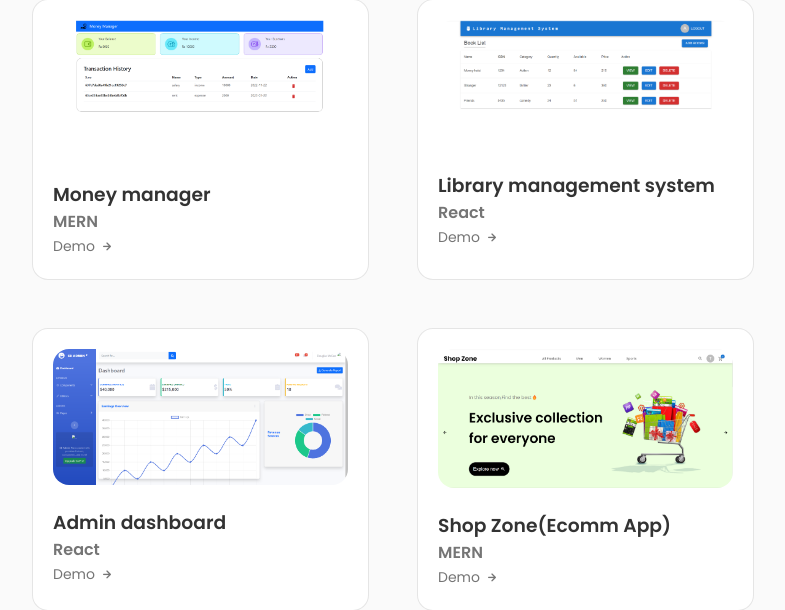
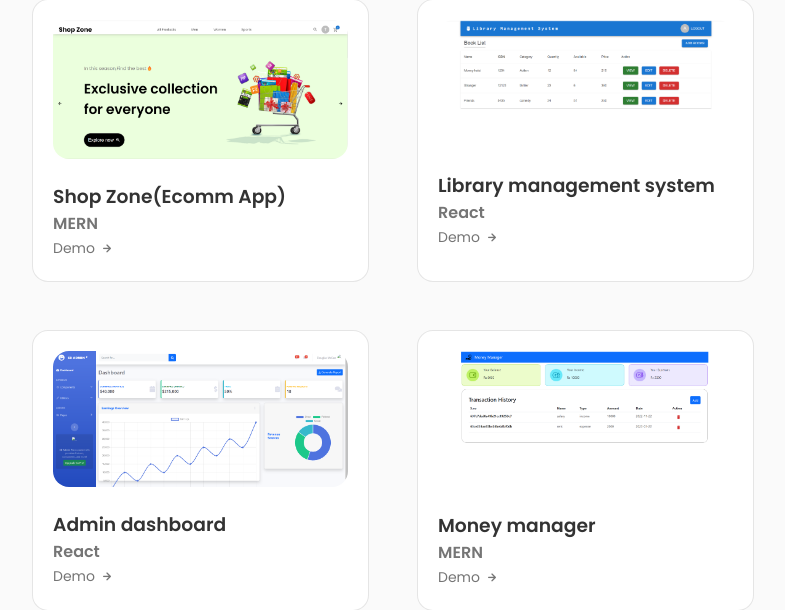
Before and after one commit to Prathipan/react-portfolio, a React (Create React App) app: page / in a window 1280 px wide. Shown: the part 2762-3372 px from the top of the page, without its empty margins (247-1032 px from the left). Built offline with nearby package versions, Linux system fonts and the light colour scheme.

Commit message:
data arranged

```diff
--- a/src/components/projects/Data.js
+++ b/src/components/projects/Data.js
@@ -9,10 +9,10 @@ import Work7 from "../../assets/work7.png"
 export const projects = [
     {
         id: 1,
-        image: Work1,
-        title: "Money manager",
+        image: Work4,
+        title: "Shop Zone(Ecomm App)",
         category: "MERN",
-        link : "https://prathipan-money-manager.netlify.app/"
+        link : "https://shopzone-client.netlify.app/"
       },
       {
         id: 2,
@@ -30,10 +30,10 @@ export const projects = [
       },
       {
         id: 4,
-        image: Work4,
-        title: "Shop Zone(Ecomm App)",
+        image: Work1 ,
+        title: "Money manager",
         category: "MERN",
-        link : "https://shopzone-client.netlify.app/"
+        link : "https://prathipan-money-manager.netlify.app/ "
       },
       {
         id: 5,
```
